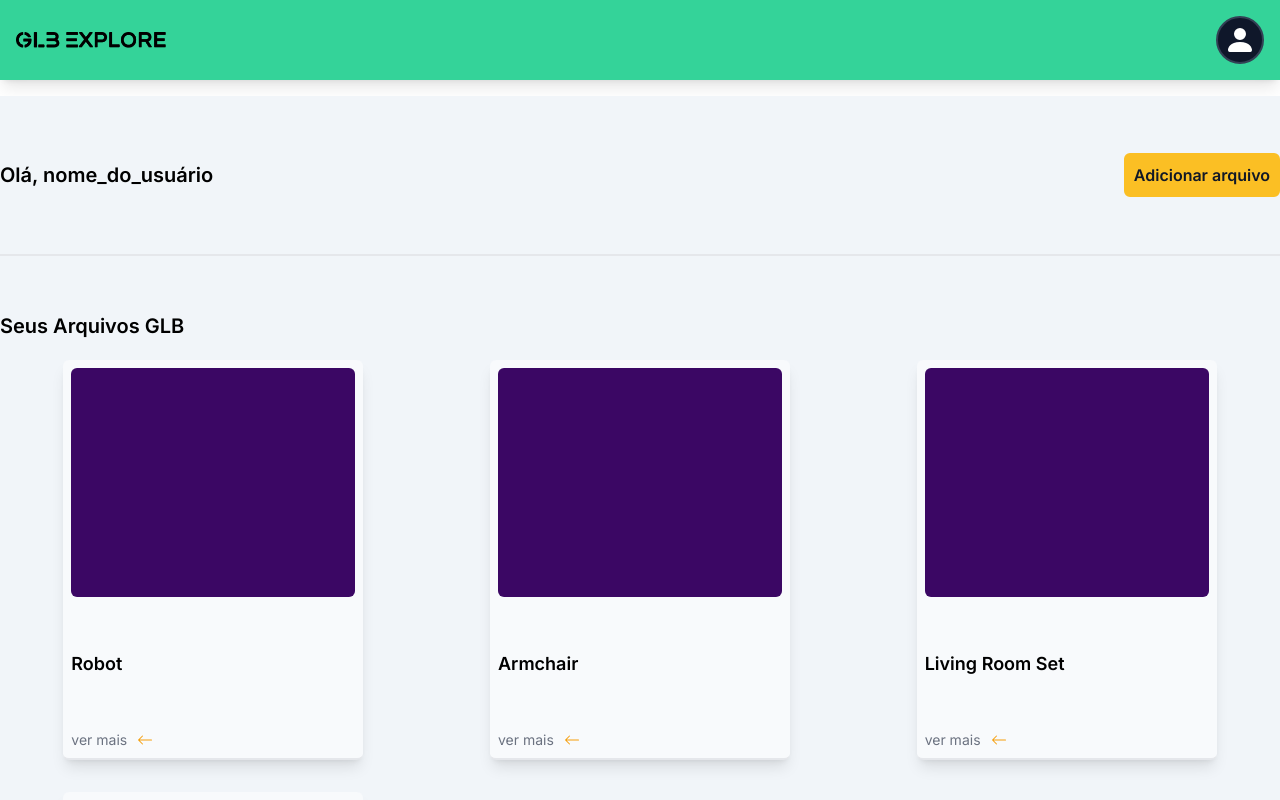
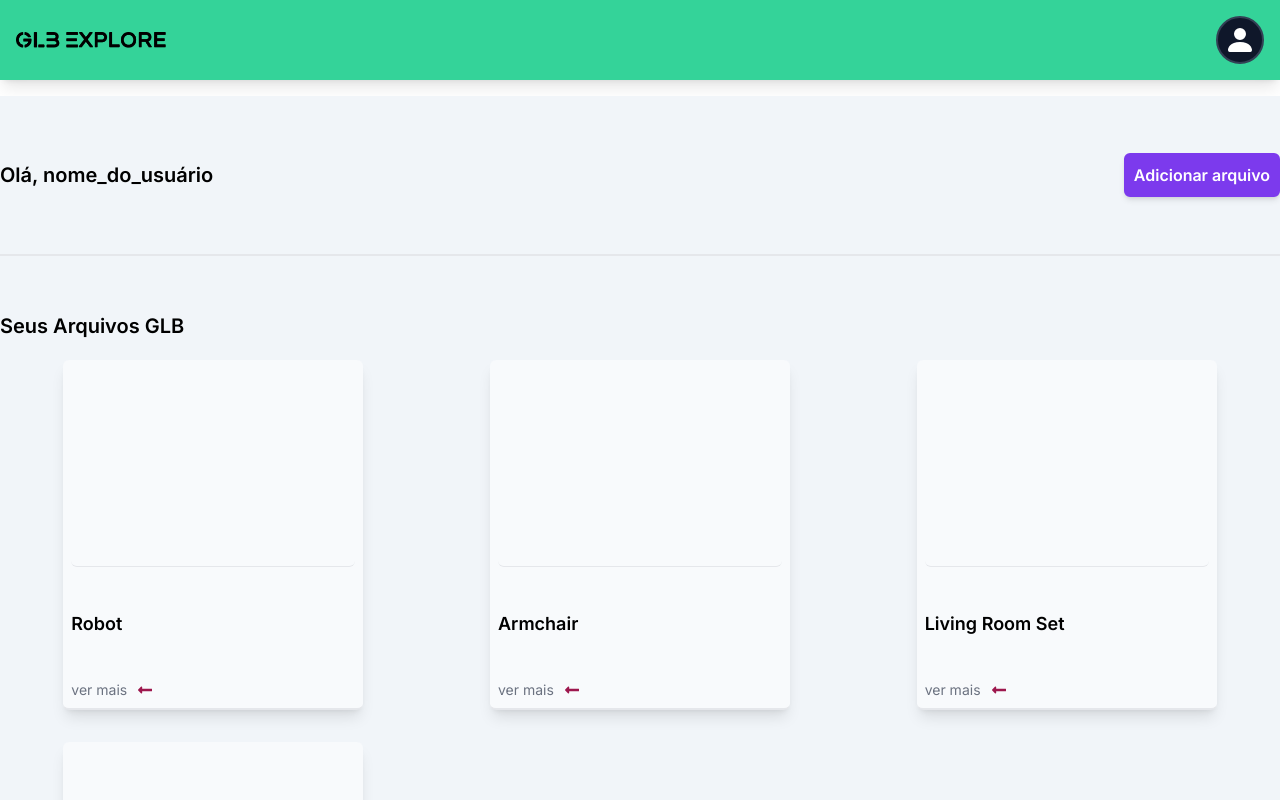
Before and after one commit to diegoguilhermeDS/glb-explore, a Next.js app in the folder web/: page /dashboard in a window 1280 px wide. Shown: the top 800 px of the page. Built offline with nearby package versions, Linux system fonts and the light colour scheme.

Commit message:
feat: create style pages

```diff
--- a/web/src/app/dashboard/page.tsx
+++ b/web/src/app/dashboard/page.tsx
@@ -1,7 +1,7 @@
 import React from "react";
-import Button from "@/components/Button";
+import Link from "next/link";
+import { glbsFiles } from "@/mock/glbsByUser";
 import Card from "@/components/Card";
-import { glbsFiles } from "@/mock/glbsByUser";
 
 export default function Dashboard() {
     return (
@@ -9,9 +9,9 @@ export default function Dashboard() {
             <section className="h-40 border-b-2 w-full">
                 <div className="h-full container mx-auto flex justify-between items-center">
                     <h5>Olá, nome_do_usuário</h5>
-                    <Button className="bg-amber-400 border-amber-400 hover:bg-amber-800 hover:border-amber-800 text-gray-900 hover:text-white">
+                    <Link href={"/upload"} className="button-base bg-violet-600 border-violet-600 hover:bg-violet-700 hover:border-violet-700 text-white shadow-md">
                         Adicionar arquivo
-                    </Button>
+                    </Link>
                 </div>
             </section>
             <section className="flex flex-col it gap-5 container mx-auto">
--- /dev/null
+++ b/web/src/app/file/[id]/page.tsx
@@ -0,0 +1,5 @@
+import React from "react";
+
+export default function FileGlb() {
+    return <div>page</div>;
+}
--- a/web/src/app/globals.css
+++ b/web/src/app/globals.css
@@ -60,7 +60,7 @@
     }
 
     .profile-icon {
-        @apply flex justify-center w-12 h-12 p-2 items-center border-2 border-slate-700 rounded-full bg-slate-900 cursor-pointer;
+        @apply flex justify-center w-12 h-12 p-2 items-center border-2 border-slate-700 rounded-full bg-slate-900 hover:bg-slate-700 cursor-pointer;
     }
 
     .link-nav {
--- /dev/null
+++ b/web/src/app/upload/page.tsx
@@ -0,0 +1,5 @@
+import React from "react";
+
+export default function Upload() {
+    return <div>Welcome Upload Page!</div>;
+}
--- a/web/src/components/Card/index.tsx
+++ b/web/src/components/Card/index.tsx
@@ -1,7 +1,7 @@
 import { glbFile } from "@/mock/glbsByUser";
 import Link from "next/link";
 import React from "react";
-import { BsArrowLeft } from "react-icons/bs";
+import { FaLongArrowAltLeft } from "react-icons/fa";
 import { ModelViewer } from "../ModelViewer";
 
 interface CardProps {
@@ -10,8 +10,8 @@ interface CardProps {
 
 const Card = ({ glbFile }: CardProps) => {
     return (
-        <li className="flex flex-col justify-between gap-3 w-[300px] h-[400px] p-2 rounded-md border-b-2 bg-slate-50 shadow-lg hover:shadow-2xl transition-shadow duration-300 ease">
-            <div className="flex justify-center items-center bg-purple-950 h-3/5 rounded-md p-1">
+        <li className="flex flex-col justify-between gap-3 w-[300px] h-[350px] p-2 rounded-md border-b-2 bg-slate-50 shadow-lg hover:shadow-2xl transition-shadow duration-300 ease">
+            <div className="flex justify-center items-center  h-3/5 rounded-md p-1 border-b-[1px]">
                 <ModelViewer
                     src={glbFile.path}
                     ar
@@ -25,13 +25,13 @@ const Card = ({ glbFile }: CardProps) => {
             </div>
             <h6>{glbFile.name}</h6>
             <Link
-                href={`/glb-details/${glbFile.id}`}
+                href={`/file/${glbFile.id}`}
                 className="flex items-center gap-3"
             >
                 <span className="font-normal text-gray-500 hover:underline">
                     ver mais
                 </span>
-                <BsArrowLeft className="fill-amber-500 animate-bounce-left " />
+                <FaLongArrowAltLeft className="fill-pink-800 animate-bounce-left" />
             </Link>
         </li>
     );
--- a/web/src/components/Forms/FormLogin/index.tsx
+++ b/web/src/components/Forms/FormLogin/index.tsx
@@ -64,7 +64,7 @@ const FormLogin = () => {
             <Link href={""} className="text-end font-semibold text-violet-600">
                 Esqueceu sua senha?
             </Link>
-            <Button className="bg-emerald-400 border-emerald-400 hover:bg-emerald-800 hover:border-emerald-800 text-gray-900 hover:text-white">
+            <Button className="bg-emerald-400 border-emerald-400 hover:bg-emerald-800 hover:border-emerald-800 text-gray-900 hover:text-white shadow-md">
                 Entrar
             </Button>
             <span className="text-center">
--- a/web/src/components/Forms/FormRegister/index.tsx
+++ b/web/src/components/Forms/FormRegister/index.tsx
@@ -89,7 +89,7 @@ const FormRegister = () => {
                     }
                 />
             </div>
-            <Button className="bg-emerald-400 border-emerald-400 hover:bg-emerald-800 hover:border-emerald-800 text-gray-900 hover:text-white">
+            <Button className="bg-emerald-400 border-emerald-400 hover:bg-emerald-800 hover:border-emerald-800 text-gray-900 hover:text-white shadow-md">
                 Criar a conta
             </Button>
             <span className="text-center">
--- a/web/src/components/Layout/Menu/index.tsx
+++ b/web/src/components/Layout/Menu/index.tsx
@@ -42,7 +42,7 @@ const Menu = () => {
     return (
         <div className="relative" ref={ref}>
             <div
-                className="profile-icon"
+                className="profile-icon group"
                 onClick={() => (
                     setOpenMenu(!openMenu),
                     setAnimationMenu(
@@ -52,7 +52,7 @@ const Menu = () => {
                     )
                 )}
             >
-                <BsFillPersonFill className="fill-white scale-[2.0]" />
+                <BsFillPersonFill className="fill-white scale-[2.0] group-hover:scale-[2.2]" />
             </div>
             <div
                 className={`menu ${
@@ -61,13 +61,14 @@ const Menu = () => {
                         : animationMenu == "close" && "animate-scale-out-center"
                 }`}
             >
-                <Button className="flex justify-center items-center border-0 text-sm tracking-wider font-medium hover:bg-gray-200 rounded-none">
+                <Button className="flex justify-center items-center border-0 text-sm tracking-wider font-medium hover:bg-gray-200 rounded-none" disabled={!openMenu}>
                     editar perfil
                 </Button>
                 <div className="w-full h-[1px] bg-slate-300"></div>
                 <Button
                     className="flex justify-center items-center border-0 text-sm tracking-wider font-medium hover:bg-gray-200 rounded-none"
                     onClick={logout}
+                    disabled={!openMenu}
                 >
                     sair
                 </Button>
```
